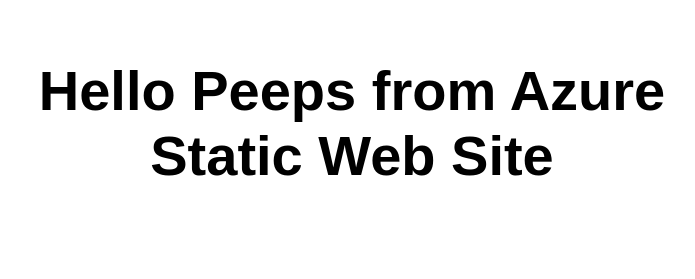
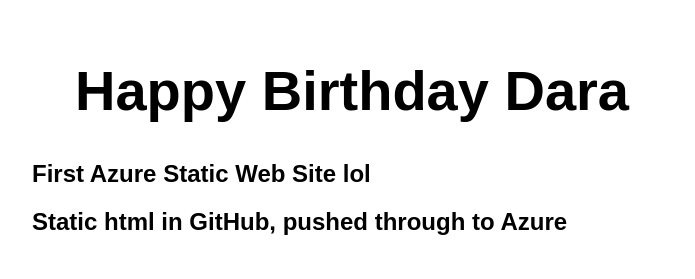
Before and after one commit to niamhucl/absurdbird-repo, a plain HTML site: page index.html in a window 1280 px wide. Shown: the whole page, without its empty margins (288-983 px from the left). Drawn offline with Linux system fonts and the light colour scheme.

Commit message:
Update index.html

```diff
--- a/index.html
+++ b/index.html
@@ -10,7 +10,9 @@
 
 <body>
   <main>
-    <h1>Hello Peeps from Azure Static Web Site</h1>
+    <h1>Happy Birthday Dara</h1>
+    <h2> First Azure Static Web Site lol</h2>
+    <h2> Static html in GitHub, pushed through to Azure</h2>
   </main>
 </body>
 
```
